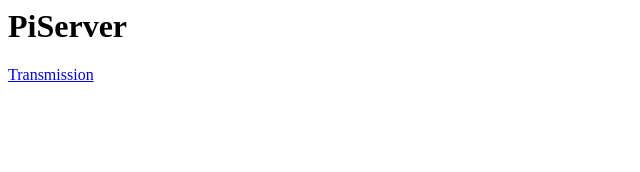
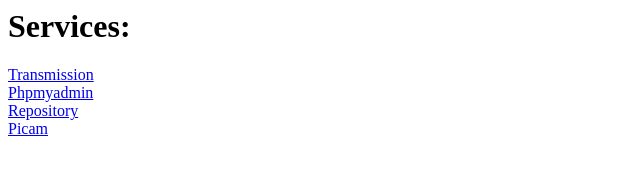
Before and after one commit to marcoschum/ans_piserver, a plain HTML site: page files/html/index.html in a window 1280 px wide. Shown: the whole page, without its empty margins (0-640 px from the left). Drawn offline with Linux system fonts and the light colour scheme.

Commit message:
updated values

```diff
--- a/files/html/index.html
+++ b/files/html/index.html
@@ -1,7 +1,12 @@
 <html>
-  <h1>
-    PiServer
-  </h1>
-	<a href="/" onclick="javascript:event.target.port=9091">Transmission</a><br>
-	</p>
+  <head>
+    <title>PiServer</title>
+  </head>
+  <body>
+    <h1>Services:</h1>
+    <a href="/" onclick="javascript:event.target.port=9091">Transmission</a><br>
+    <a href="/" onclick="javascript:event.target.port=9091">Phpmyadmin</a><br>
+    <a href="/" onclick="javascript:event.target.port=9091">Repository</a><br>
+    <a href="/" onclick="javascript:event.target.port=9091">Picam</a><br>
+  </body>
 </html>
```
Also changed, not shown: 3 other files.
